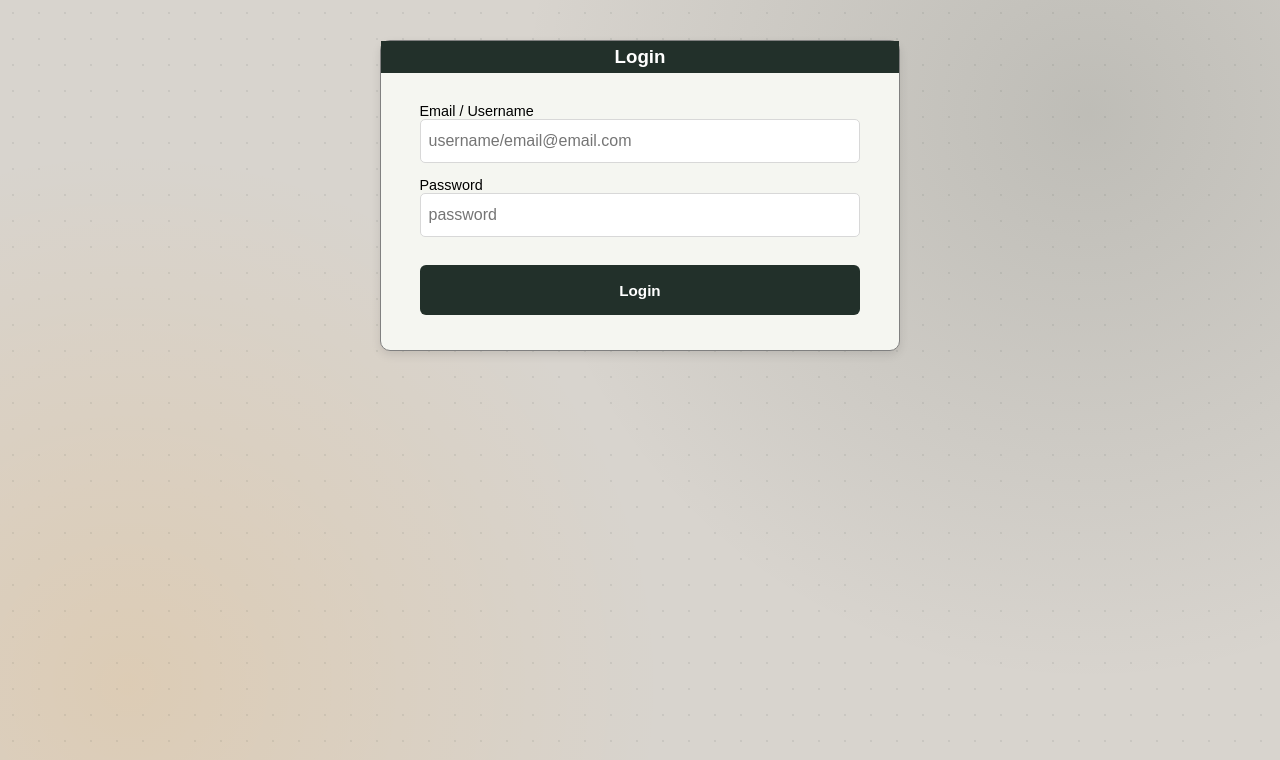
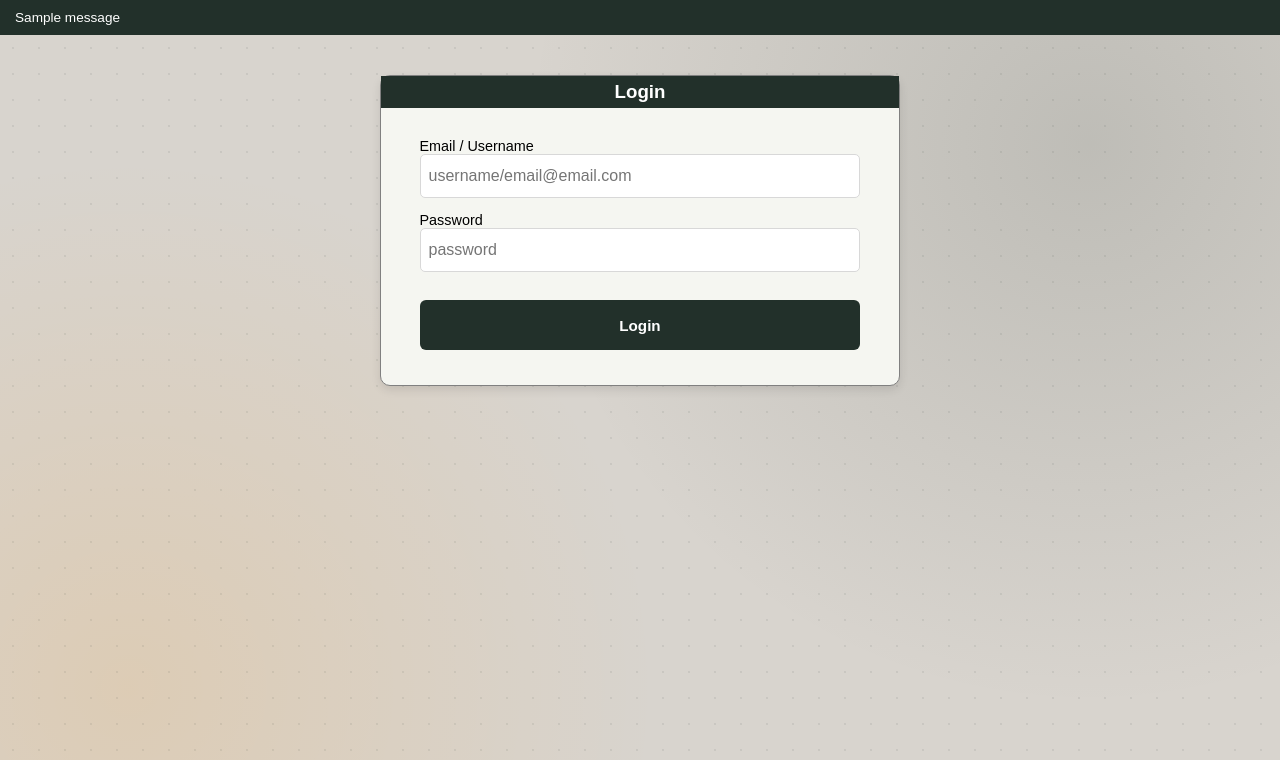
Before and after one commit to delevonecodes/assignment_tracker2, a Flask app: page /auth/login in a window 1280 px wide. Shown: the part 40-800 px from the top of the page. Run offline with Flask 3, Linux system fonts and the light colour scheme; tables that the repository leaves empty hold one stand-in row (values such as "Sample post"); one stand-in notice (Sample message) is shown.

Commit message:
Fixed error flashes not appearing in log in page

```diff
--- a/app/templates/login.html
+++ b/app/templates/login.html
@@ -16,6 +16,17 @@
         <a class = "navigation-link" href="/auth/sign-up">Sign-Up</a>
         {% endif %}
     </nav>
+    {% with messages = get_flashed_messages(with_categories=true) %}
+    {% if messages %}
+    {% for category, message in messages %}
+    {% if category == 'error' %}
+        <div class="error" role="alert">{{ message }}</div>
+    {% elif category == 'success' %}
+        <div class="alert" role="alert">{{ message }}</div>
+    {% endif %}
+    {% endfor %}
+    {% endif %}
+    {% endwith %}
     <div id="auth-wrapper">
         <div class="auth-container box-shadow">
             <h3 class="center container-header">Login</h3>
```
